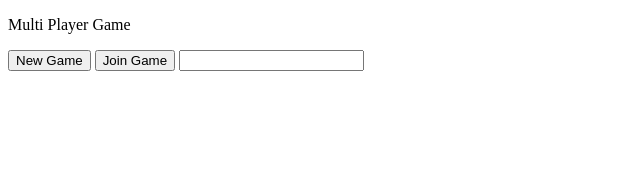
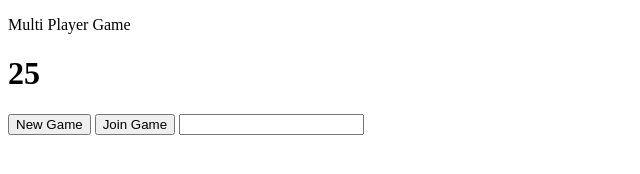
Before and after one commit to chudierp/websocket-multi-game, a website: page index.html in a window 1280 px wide. Shown: the whole page, without its empty margins (0-640 px from the left). Drawn offline with Linux system fonts and the light colour scheme.

Commit message:
added a timer

```diff
--- a/index.html
+++ b/index.html
@@ -8,6 +8,7 @@
 </head>
 <body>
     <p>Multi Player Game</p>
+    <h1 id= 'timeElm'></h1>
     <button id = 'btnCreate'>New Game</button>
     <button id = 'btnJoin'>Join Game</button>
     <input type = 'text' id = 'txtGameId'>
@@ -25,6 +26,21 @@
         const txtGameId = document.getElementById("txtGameId");
         const divPlayers = document.getElementById("divPlayers");
         const divBoard = document.getElementById("divBoard");
+
+        let timeElm = document.getElementById('timeElm');
+        let timer = function(x) {
+            if(x === 0) {
+                return;
+        }
+
+        timeElm.innerHTML = x;
+
+        return setTimeout(() => {timer(--x)}, 1000)
+        }
+
+        timer(30);
+
+
 
         //wiring events
         btnJoin.addEventListener("click", e => {
```
Also changed, not shown: todo.txt (added).
